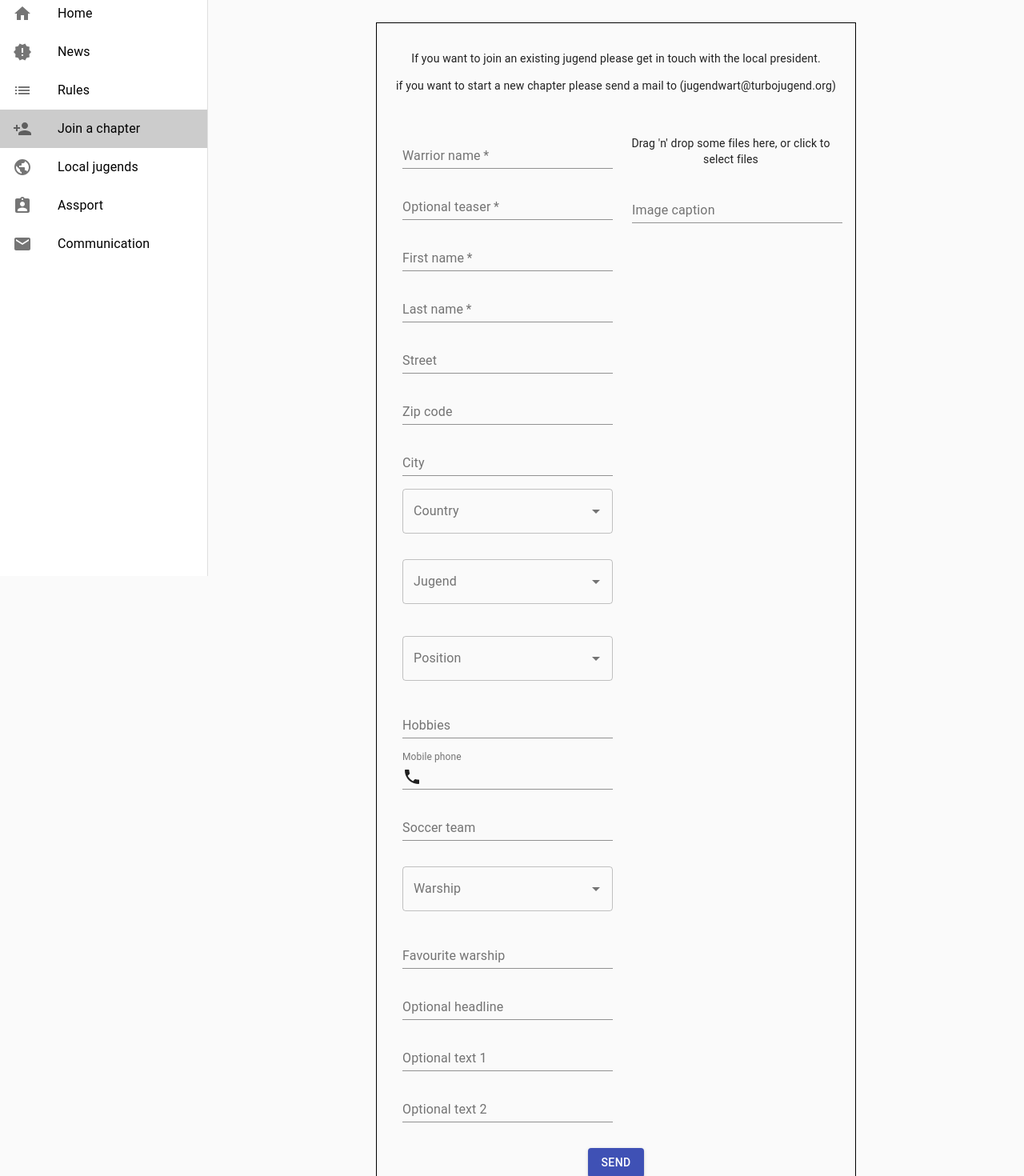
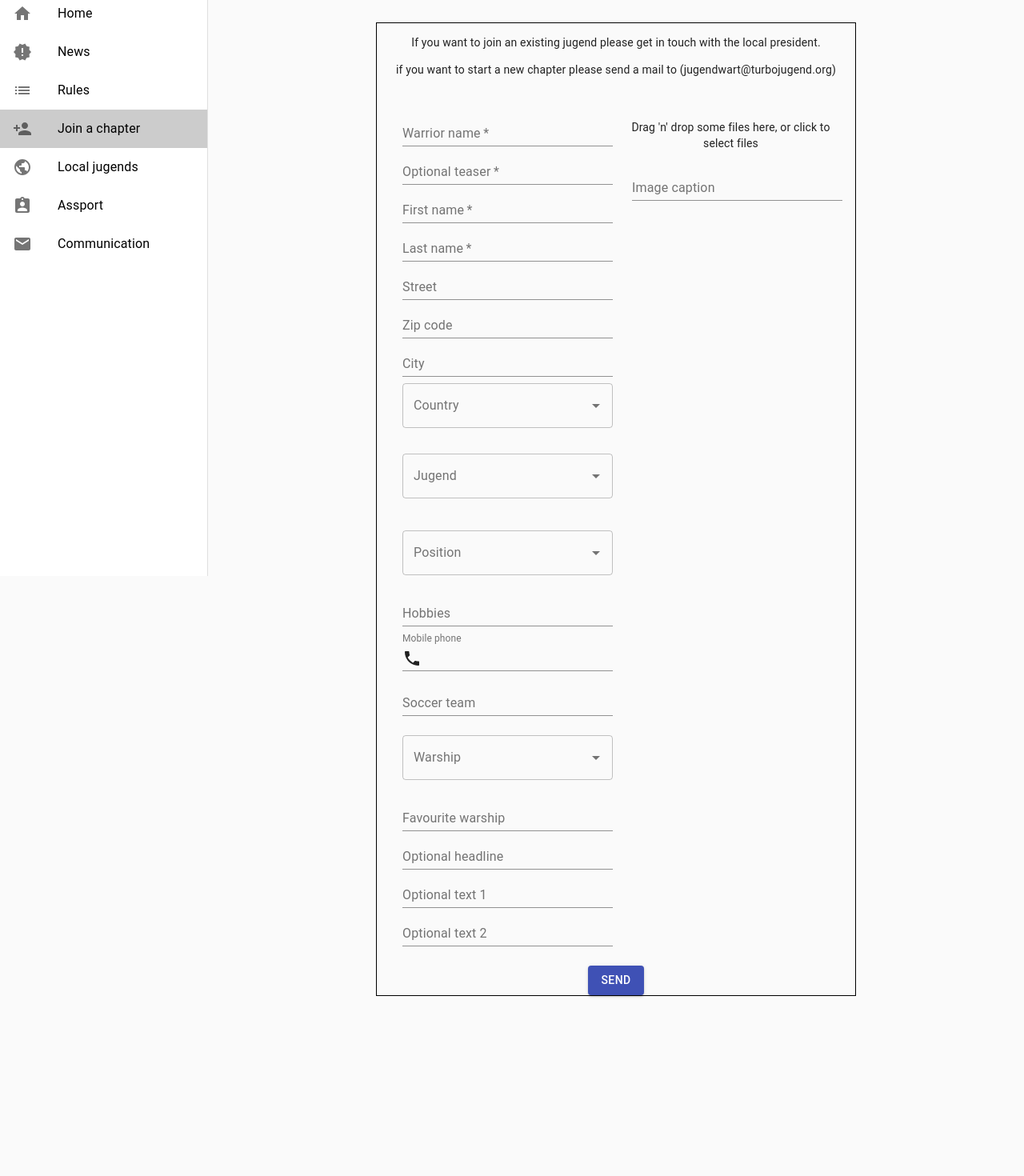
Before and after one commit to Turbojugend/public-page-web, a React (Create React App) app: page /join-a-chapter in a window 1280 px wide. Shown: the part 80-1550 px from the top of the page at 80% size. After the commit the page ends 1369 px from the top, so only its background shows below. Built offline with nearby package versions, Linux system fonts and the light colour scheme.

Commit message:
Adapted styles of join a chapter

```diff
--- a/src/Components/Sections/JoinChapter/JoinChapter.js
+++ b/src/Components/Sections/JoinChapter/JoinChapter.js
@@ -11,26 +11,17 @@ import InputAdornment from "@material-ui/core/InputAdornment";
 import PhoneIcon from "@material-ui/icons/Phone";
 import Button from "@material-ui/core/Button";
 import {useDropzone} from "react-dropzone";
-import {makeStyles} from "@material-ui/core/styles";
+import styled from "@emotion/styled";
+
+const FormControlStyled = styled(FormControl)`
+     margin: 8px;
+`;
+
+const TextFieldStyled = styled(TextField)`
+    margin: 0 8px;
+`;
 
 export default function JoinChapter() {
-    const useStyles = makeStyles(theme => ({
-        formContainer: {
-            border: '1px solid #000',
-        },
-        form: {
-            margin: '20px 0',
-        },
-        formControl: {
-            margin: theme.spacing(1),
-            minWidth: 120,
-        },
-        selectEmpty: {
-            marginTop: theme.spacing(2),
-        },
-    }));
-
-    const classes = useStyles();
     const [country, setCountry] = React.useState('');
     const [jugend, setJugend] = React.useState('');
     const [position, setPosition] = React.useState('');
@@ -81,7 +72,7 @@ export default function JoinChapter() {
     }, []);
     const {getRootProps, getInputProps, isDragActive} = useDropzone({onDrop});
 
-    return <form noValidate autoComplete="off" className={classes.form}>
+    return <form noValidate autoComplete="off">
         <Grid container spacing={3}>
             <Grid item xs={12}>
                 <p>If you want to join an existing jugend please get in touch with the local
@@ -90,54 +81,14 @@ export default function JoinChapter() {
                     (jugendwart@turbojugend.org)</p>
             </Grid>
             <Grid item xs={6}>
-                <TextField
-                    id="warrior-name"
-                    label="Warrior name"
-                    style={{margin: 8}}
-                    fullWidth
-                    required
-                />
-                <TextField
-                    id="optional-teaser"
-                    label="Optional teaser"
-                    style={{margin: 8}}
-                    multiline
-                    fullWidth
-                    required
-                />
-                <TextField
-                    id="first-name"
-                    label="First name"
-                    style={{margin: 8}}
-                    fullWidth
-                    required
-                />
-                <TextField
-                    id="last-name"
-                    label="Last name"
-                    style={{margin: 8}}
-                    fullWidth
-                    required
-                />
-                <TextField
-                    id="street"
-                    label="Street"
-                    style={{margin: 8}}
-                    fullWidth
-                />
-                <TextField
-                    id="zip-code"
-                    label="Zip code"
-                    style={{margin: 8}}
-                    fullWidth
-                />
-                <TextField
-                    id="city"
-                    label="City"
-                    style={{margin: 8}}
-                    fullWidth
-                />
-                <FormControl variant="outlined" className={classes.formControl} fullWidth={true}>
+                <TextFieldStyled id="warrior-name" label="Warrior name" fullWidth required/>
+                <TextFieldStyled id="optional-teaser" label="Optional teaser" multiline fullWidth required/>
+                <TextFieldStyled id="first-name" label="First name" fullWidth required/>
+                <TextFieldStyled id="last-name" label="Last name" fullWidth required/>
+                <TextFieldStyled id="street" label="Street" fullWidth/>
+                <TextFieldStyled id="zip-code" label="Zip code" fullWidth/>
+                <TextFieldStyled id="city" label="City" fullWidth/>
+                <FormControlStyled variant="outlined" fullWidth={true}>
                     <Autocomplete
                         id="country"
                         options={countryList}
@@ -151,24 +102,21 @@ export default function JoinChapter() {
                             return (
                                 <div>
                                     {parts.map((part, index) => (
-                                        <span key={index}
-                                              style={{fontWeight: part.highlight ? 700 : 400}}>{part.text}</span>
+                                        <span key={index} style={{fontWeight: part.highlight ? 700 : 400}}>{part.text}</span>
                                     ))}
                                 </div>
                             );
                         }}
                     />
-                </FormControl>
-                <FormControl variant="outlined" className={classes.formControl}
-                             fullWidth={true}>
+                </FormControlStyled>
+                <FormControlStyled variant="outlined" fullWidth={true}>
                     <Autocomplete
                         id="jugend"
                         options={jugendList}
                         getOptionLabel={option => option.name}
                         onChange={handleJugendChange}
                         renderInput={params => (
-                            <TextField {...params} label="Jugend" variant="outlined"
-                                       margin="normal"/>
+                            <TextField {...params} label="Jugend" variant="outlined" margin="normal"/>
                         )}
                         renderOption={(option, {inputValue}) => {
                             const matches = match(option.name, inputValue);
@@ -177,23 +125,21 @@ export default function JoinChapter() {
                             return (
                                 <div>
                                     {parts.map((part, index) => (
-                                        <span key={index}
-                                              style={{fontWeight: part.highlight ? 700 : 400}}>{part.text}</span>
+                                        <span key={index} style={{fontWeight: part.highlight ? 700 : 400}}>{part.text}</span>
                                     ))}
                                 </div>
                             );
                         }}
                     />
-                </FormControl>
-                <FormControl variant="outlined" className={classes.formControl} fullWidth={true}>
+                </FormControlStyled>
+                <FormControlStyled variant="outlined" fullWidth={true}>
                     <Autocomplete
                         id="position"
                         options={positionList}
                         getOptionLabel={option => option.name}
                         onChange={handlePositionChange}
                         renderInput={params => (
-                            <TextField {...params} label="Position" variant="outlined"
-                                       margin="normal"/>
+                            <TextField {...params} label="Position" variant="outlined" margin="normal"/>
                         )}
                         renderOption={(option, {inputValue}) => {
                             const matches = match(option.name, inputValue);
@@ -202,22 +148,15 @@ export default function JoinChapter() {
                             return (
                                 <div>
                                     {parts.map((part, index) => (
-                                        <span key={index}
-                                              style={{fontWeight: part.highlight ? 700 : 400}}>{part.text}</span>
+                                        <span key={index} style={{fontWeight: part.highlight ? 700 : 400}}>{part.text}</span>
                                     ))}
                                 </div>
                             );
                         }}
                     />
-                </FormControl>
-                <TextField
-                    id="hobbies"
-                    label="Hobbies"
-                    style={{margin: 8}}
-                    multiline
-                    fullWidth
-                />
-                <FormControl className={classes.formControl} fullWidth={true}>
+                </FormControlStyled>
+                <TextFieldStyled id="hobbies" label="Hobbies" multiline fullWidth/>
+                <FormControlStyled fullWidth={true}>
                     <InputLabel htmlFor="input-with-icon-adornment">Mobile phone</InputLabel>
                     <Input
                         id="input-with-icon-adornment"
@@ -228,15 +167,9 @@ export default function JoinChapter() {
                             </InputAdornment>
                         }
                     />
-                </FormControl>
-                <TextField
-                    id="soccer-team"
-                    label="Soccer team"
-                    style={{margin: 8}}
-                    fullWidth
-                />
-                <FormControl variant="outlined" className={classes.formControl}
-                             fullWidth={true}>
+                </FormControlStyled>
+                <TextFieldStyled id="soccer-team" label="Soccer team" fullWidth/>
+                <FormControlStyled variant="outlined" fullWidth={true}>
                     <Autocomplete
                         id="warship"
                         options={warshipList}
@@ -253,41 +186,17 @@ export default function JoinChapter() {
                             return (
                                 <div>
                                     {parts.map((part, index) => (
-                                        <span key={index}
-                                              style={{fontWeight: part.highlight ? 700 : 400}}>{part.text}</span>
+                                        <span key={index} style={{fontWeight: part.highlight ? 700 : 400}}>{part.text}</span>
                                     ))}
                                 </div>
                             );
                         }}
                     />
-                </FormControl>
-                <TextField
-                    id="warship"
-                    label="Favourite warship"
-                    style={{margin: 8}}
-                    fullWidth
-                    value={warship}
-                />
-                <TextField
-                    id="optional-headline"
-                    label="Optional headline"
-                    style={{margin: 8}}
-                    fullWidth
-                />
-                <TextField
-                    id="optional-text-1"
-                    label="Optional text 1"
-                    style={{margin: 8}}
-                    multiline
-                    fullWidth
-                />
-                <TextField
-                    id="optional-text-2"
-                    label="Optional text 2"
-                    style={{margin: 8}}
-                    multiline
-                    fullWidth
-                />
+                </FormControlStyled>
+                <TextFieldStyled id="warship" label="Favourite warship" fullWidth value={warship}/>
+                <TextFieldStyled id="optional-headline" label="Optional headline" fullWidth/>
+                <TextFieldStyled id="optional-text-1" label="Optional text 1" multiline fullWidth/>
+                <TextFieldStyled id="optional-text-2" label="Optional text 2" multiline fullWidth/>
             </Grid>
             <Grid item xs={6}>
                 <div {...getRootProps()}>
@@ -298,13 +207,7 @@ export default function JoinChapter() {
                             <p>Drag 'n' drop some files here, or click to select files</p>
                     }
                 </div>
-                <TextField
-                    id="image-caption"
-                    label="Image caption"
-                    style={{margin: 8}}
-                    multiline
-                    fullWidth
-                />
+                <TextFieldStyled id="image-caption" label="Image caption" multiline fullWidth/>
             </Grid>
             <Grid item xs={12}>
                 <Button variant="contained" color="primary">
```
